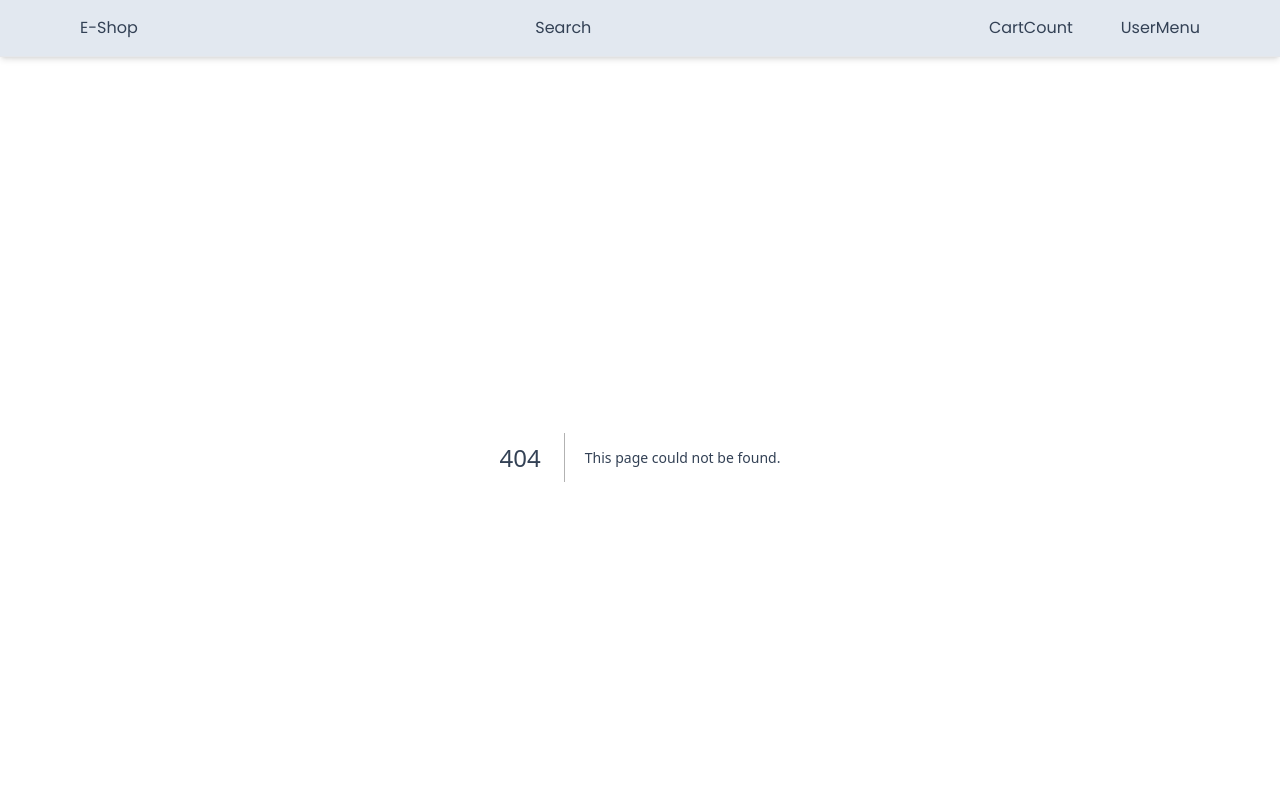
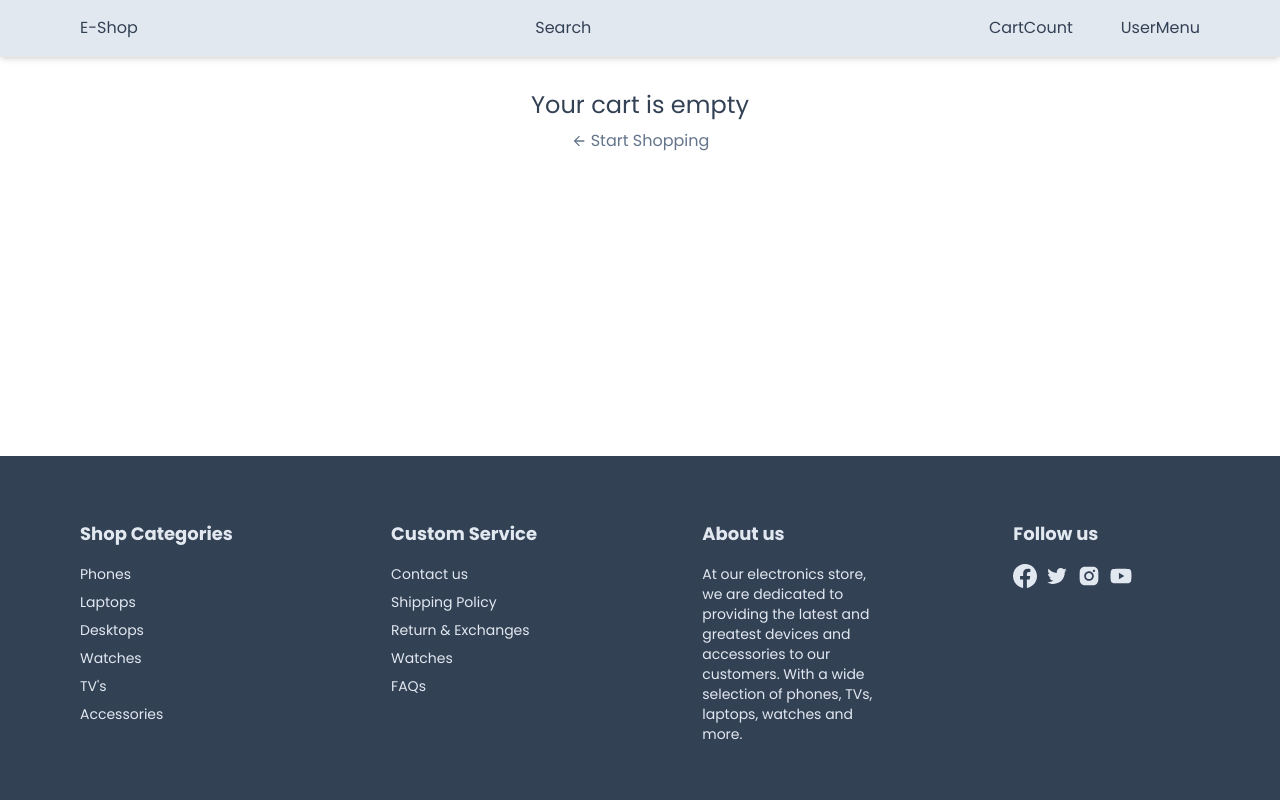
Before and after one commit to MarioAngelov2/next.js-e-commerce, a Next.js app in the folder e-commerce/: page /cart in a window 1280 px wide. Before the commit this address had no page. Shown: the top 800 px of the page. Built offline with nearby package versions, Linux system fonts and the light colour scheme.

Commit message:
Create cart component & add child enhancer

```diff
--- /dev/null
+++ b/e-commerce/app/cart/page.tsx
@@ -0,0 +1,13 @@
+import React from "react";
+import Container from "../components/Container";
+import CartClient from "./CartClient";
+
+const Cart = () => {
+    return <div className="pt-8">
+        <Container>
+            <CartClient />
+        </Container>
+    </div>;
+};
+
+export default Cart;
```
